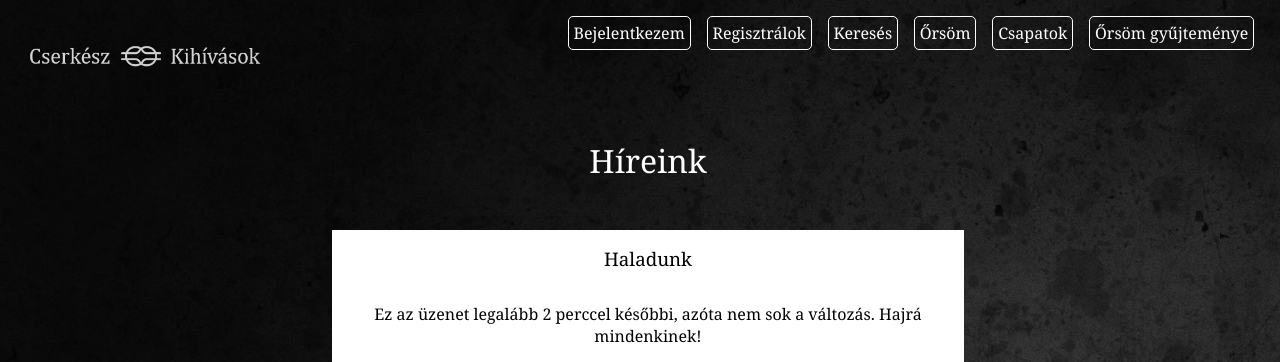
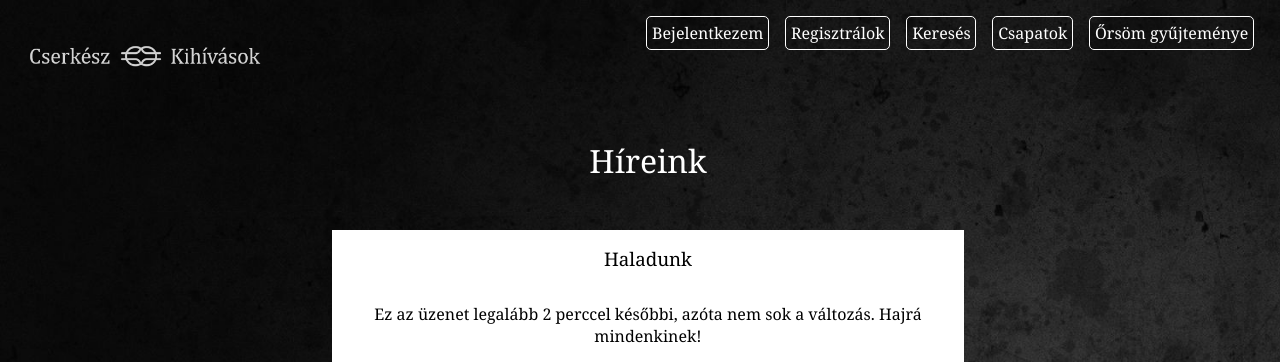
Before and after one commit to formdenes/django-blog, a Django app: page / in a window 1280 px wide. Shown: the top 362 px of the page. Run offline with Django 3.2, Linux system fonts and the light colour scheme; data comes from the database, SQL or seed files in the repository; both versions use the stored data as it was after the commit; parts of the project's set-up code (start-up, migrations or seed data) failed here and were passed over.

Commit message:
minor fix in base_layout

```diff
--- a/kihivasok/templates/kihivasok/index.html
+++ b/kihivasok/templates/kihivasok/index.html
@@ -41,5 +41,6 @@
     </section>
     <section class="top-challenges">
         <h2>Legnépszerűbb kihívásaink</h2>
+        <!-- count challenge entities in patrolchallenge top 5-->
     </section>
 {% endblock %}
--- a/templates/base_layout.html
+++ b/templates/base_layout.html
@@ -32,7 +32,6 @@
                 <li><a href="{% url 'accounts:login'%}">Bejelentkezem</a></li>
                 <li><a href="{% url 'accounts:signup'%}">Regisztrálok</a></li>
                 <li><a href="{% url 'search'%}">Keresés</a></li>
-                <li><a href="{%url 'ors:mypatrol'%}">Őrsöm</a></li>
                 <li><a href="{%url 'ors:csapatok'%}">Csapatok</a></li>
                 <li><a href="{% url 'status'%}">Őrsöm gyűjteménye</a></li>
                 {% endif %}
```
Also changed, not shown: db.sqlite3.
